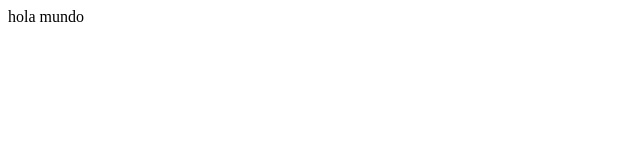
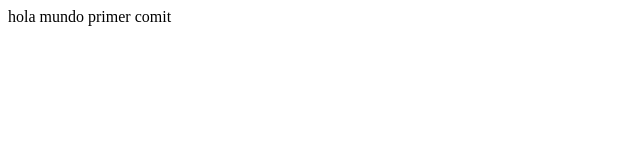
Before and after one commit to Patty-12/prru, a plain HTML site: page index.html in a window 1280 px wide. Shown: the whole page, without its empty margins (0-640 px from the left). Drawn offline with Linux system fonts and the light colour scheme.

Commit message:
segundo comit

```diff
--- a/index.html
+++ b/index.html
@@ -6,6 +6,6 @@
     <title>Document</title>
   </head>
   <body>
-    hola mundo
+    hola mundo primer comit
   </body>
 </html>
```
